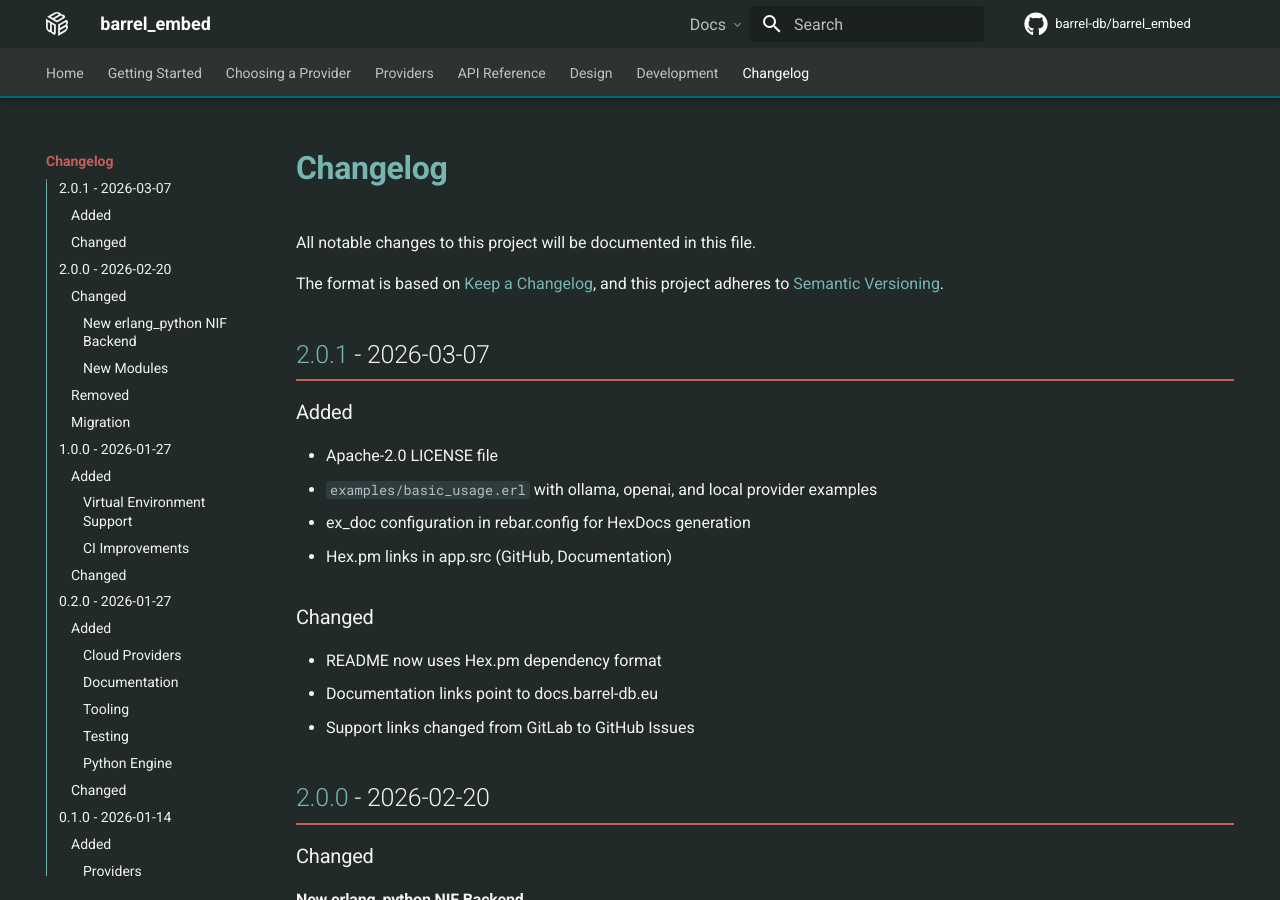
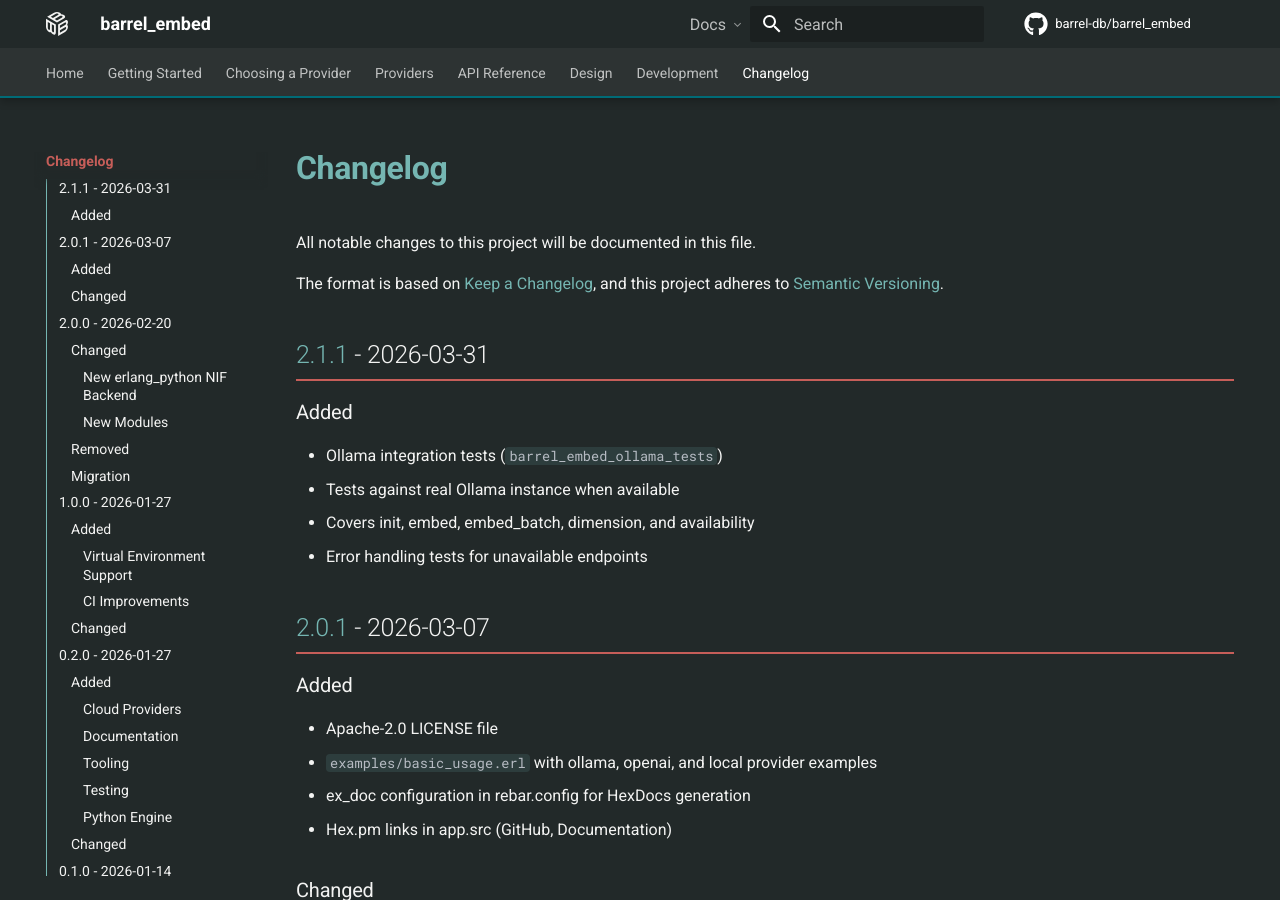
Before and after one commit to barrel-db/barrel_embed, an MkDocs documentation site: the page built from docs/changelog.md, in a window 1280 px wide and 900 px high. Built offline with MkDocs 1.6.1 and Material for MkDocs 9.7.7, drawn with Linux system fonts in a browser that asks for light colours; comment, search, counter and statistics services are not loaded.

Commit message:
Add Ollama integration tests, bump to v2.1.1
- Add barrel_embed_ollama_tests with real Ollama instance tests
- Tests cover init, embed, embed_batch, dimension, availability
- Error handling tests for unavailable endpoints
- Tests skip gracefully if Ollama not running

```diff
--- a/docs/changelog.md
+++ b/docs/changelog.md
@@ -4,6 +4,15 @@ All notable changes to this project will be documented in this file.
 
 The format is based on [Keep a Changelog](https://keepachangelog.com/en/1.1.0/),
 and this project adheres to [Semantic Versioning](https://semver.org/spec/v2.0.0.html).
+
+## [2.1.1] - 2026-03-31
+
+### Added
+
+- Ollama integration tests (`barrel_embed_ollama_tests`)
+  - Tests against real Ollama instance when available
+  - Covers init, embed, embed_batch, dimension, and availability
+  - Error handling tests for unavailable endpoints
 
 ## [2.0.1] - 2026-03-07
 
@@ -166,6 +175,7 @@ The `venv` option is still supported and recommended:
 - Application supervision tree with ETS-based rate limiting
 - Comprehensive EUnit test suite
 
+[2.1.1]: https://github.com/barrel-db/barrel_embed/releases/tag/v2.1.1
 [2.0.1]: https://github.com/barrel-db/barrel_embed/releases/tag/v2.0.1
 [2.0.0]: https://github.com/barrel-db/barrel_embed/releases/tag/v2.0.0
 [1.0.0]: https://github.com/barrel-db/barrel_embed/releases/tag/v1.0.0
```
Also changed, not shown: 2 other files.
